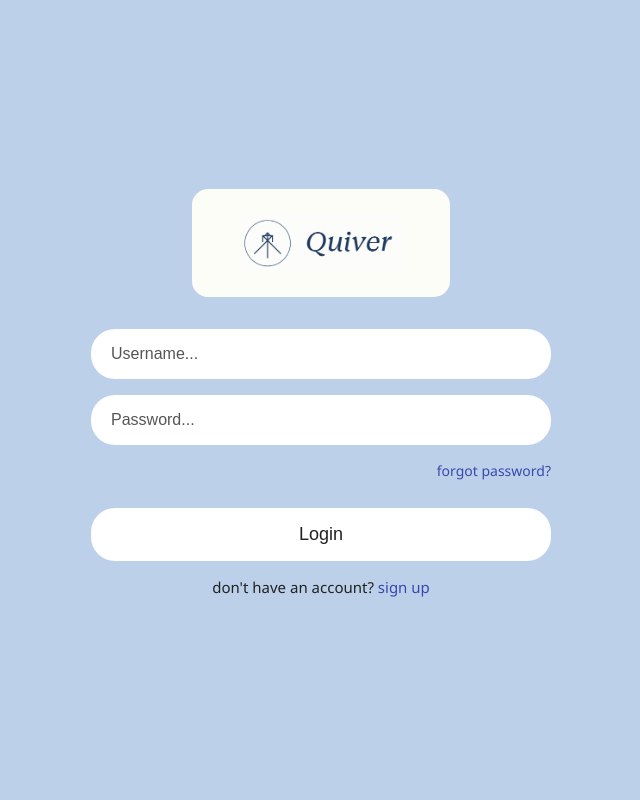
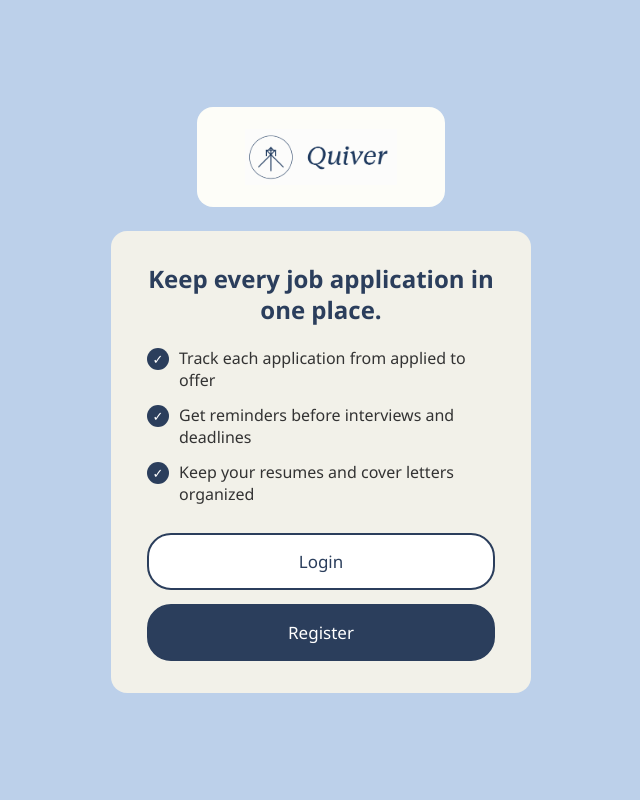
Before and after one commit to dawrinmiller/Quiver, a Django app: page / in a window 1280 px wide. Shown: the whole page, without its empty margins (319-959 px from the left). Run offline with Django 5.2, Linux system fonts and the light colour scheme.

Commit message:
added the launch page v1"not  sure i  like  the look yet"

```diff
--- /dev/null
+++ b/tracker/static/tracker/css/Launch.css
@@ -0,0 +1,135 @@
+/* Fill the window with the site's light blue and center the launch content. */
+html,
+body {
+    margin: 0;
+    min-height: 100vh;
+}
+
+body {
+    background-color: #bcd0ea;
+    font-family: 'Segoe UI', Arial, sans-serif;
+    display: flex;
+    align-items: center;
+    justify-content: center;
+}
+
+/* Stack the logo and the welcome panel in one column. */
+.launch-container {
+    display: flex;
+    flex-direction: column;
+    align-items: center;
+    width: 100%;
+    max-width: 460px;
+    padding: 40px 20px;
+    box-sizing: border-box;
+}
+
+/* Give the logo a light rounded card, like the login page. */
+.logo-card {
+    background-color: #fdfdf8;
+    border-radius: 16px;
+    padding: 22px 48px;
+    display: flex;
+    align-items: center;
+    justify-content: center;
+    margin-bottom: 24px;
+}
+
+.logo-image {
+    height: 56px;
+    width: auto;
+}
+
+/* Hold the welcome message in the same cream panel used across the site. */
+.launch-panel {
+    background-color: #f2f1e9;
+    border-radius: 16px;
+    padding: 32px 36px;
+    width: 100%;
+    box-sizing: border-box;
+}
+
+/* Style the main welcome line. */
+.launch-title {
+    margin: 0 0 22px 0;
+    font-size: 24px;
+    font-weight: 600;
+    line-height: 1.3;
+    color: #2b3e5c;
+    text-align: center;
+}
+
+/* List what Quiver does, each with a small round check mark. */
+.feature-list {
+    list-style: none;
+    margin: 0 0 28px 0;
+    padding: 0;
+    display: flex;
+    flex-direction: column;
+    gap: 12px;
+}
+
+.feature-list li {
+    position: relative;
+    padding-left: 32px;
+    font-size: 16px;
+    line-height: 1.4;
+    color: #333;
+}
+
+.feature-list li::before {
+    content: "\2713";
+    position: absolute;
+    left: 0;
+    top: 1px;
+    width: 22px;
+    height: 22px;
+    border-radius: 50%;
+    background-color: #2b3e5c;
+    color: #ffffff;
+    font-size: 13px;
+    line-height: 22px;
+    text-align: center;
+}
+
+/* Stack the Login and Register buttons. */
+.launch-actions {
+    display: flex;
+    flex-direction: column;
+    gap: 14px;
+}
+
+/* Shared rounded button shape. */
+.launch-btn {
+    display: block;
+    box-sizing: border-box;
+    width: 100%;
+    padding: 15px;
+    border-radius: 24px;
+    font-size: 17px;
+    font-weight: 500;
+    text-align: center;
+    text-decoration: none;
+}
+
+/* Login: white button with a navy outline so it stands out on the cream panel. */
+.launch-btn-light {
+    background-color: #ffffff;
+    color: #2b3e5c;
+    border: 2px solid #2b3e5c;
+}
+
+.launch-btn-light:hover {
+    background-color: #eef1f7;
+}
+
+/* Register: solid navy button, like the site's primary buttons. */
+.launch-btn-dark {
+    background-color: #2b3e5c;
+    color: #ffffff;
+    border: 2px solid #2b3e5c;
+}
+
+.launch-btn-dark:hover {
+    background-color: #223049;
+}
--- a/tracker/static/tracker/css/login.css
+++ b/tracker/static/tracker/css/login.css
@@ -28,6 +28,11 @@ body {
     align-items: center;
     justify-content: center;
     margin-bottom: 32px;
+}
+
+/* Keep the logo link from changing the logo card's layout. */
+.logo-card a {
+    display: flex;
 }
 
 /* Set the login logo's displayed size. */
--- a/tracker/static/tracker/css/register.css
+++ b/tracker/static/tracker/css/register.css
@@ -25,6 +25,11 @@ body {
     align-items: center;
     justify-content: center;
     margin-bottom: 24px;
+}
+
+/* Keep the logo link from changing the logo card's layout. */
+.logo-card a {
+    display: flex;
 }
 
 .logo-image {
--- /dev/null
+++ b/tracker/templates/tracker/Launch.html
@@ -0,0 +1,48 @@
+{# Welcome visitors and send them to log in or create an account. #}
+{% load static %}
+<!DOCTYPE html>
+<html lang="en">
+    <head>
+        <meta charset="utf-8">
+        <meta name="viewport" content="width=device-width, initial-scale=1">
+        <title>
+            Quiver
+        </title>
+        <link rel="stylesheet" href="{% static 'tracker/css/launch.css' %}">
+    </head>
+    <body>
+        <main class="launch-container">
+            <div class="logo-card">
+                <img
+                    src="{% static 'tracker/images/QuiverLightLogo.png' %}"
+                    alt="Quiver logo"
+                    class="logo-image"
+                    >
+            </div>
+            <section class="launch-panel">
+                <h1 class="launch-title">
+                    Keep every job application in one place.
+                </h1>
+                <ul class="feature-list">
+                    <li>
+                        Track each application from applied to offer
+                    </li>
+                    <li>
+                        Get reminders before interviews and deadlines
+                    </li>
+                    <li>
+                        Keep your resumes and cover letters organized
+                    </li>
+                </ul>
+                <div class="launch-actions">
+                    <a href="{% url 'login' %}" class="launch-btn launch-btn-light">
+                        Login
+                    </a>
+                    <a href="{% url 'register' %}" class="launch-btn launch-btn-dark">
+                        Register
+                    </a>
+                </div>
+            </section>
+        </main>
+    </body>
+</html>
--- a/tracker/templates/tracker/login.html
+++ b/tracker/templates/tracker/login.html
@@ -10,12 +10,14 @@
     </head>
     <body>
         <div class="login-container">
-            <div class="logo-card">
-                <img
-                    src="{% static 'tracker/images/QuiverLightLogo.png' %}"
-                    alt="Quiver logo"
-                    class="logo-image"
-                >
+             <div class="logo-card">
+                <a href="{% url 'launch' %}">
+                    <img
+                        src="{% static 'tracker/images/QuiverLightLogo.png' %}"
+                        alt="Quiver logo, back to start"
+                        class="logo-image"
+                    >
+                </a>
             </div>
             <form method="POST" class="login-form">
                 {% csrf_token %}
--- a/tracker/urls.py
+++ b/tracker/urls.py
@@ -46,7 +46,8 @@ urlpatterns = [
         views.document_delete_view,
         name='document_delete'
     ),
-    path('', views.login_view, name='login'),
+    path('', views.launch_view, name='launch'),
+    path('login/', views.login_view, name='login'),
     path('dashboard/', views.dashboard_view, name='dashboard'),
     path('applications/new/', views.new_application_view, name='new_application'),
     path(
--- a/tracker/views.py
+++ b/tracker/views.py
@@ -23,6 +23,12 @@ from .forms import (
 from .models import Application, Event, Notification, SecurityQuestion, Profile, Document
 from .notifications import create_event_notifications
 from .health import calculate_health, INTERVIEW_STATUSES
+
+# Show the launch page, or skip it for people who are already signed in.
+def launch_view(request):
+    if request.user.is_authenticated:
+        return redirect('dashboard')
+    return render(request, 'tracker/launch.html')
 
 # Handle visits to the login page.
 def login_view(request):
```
Also changed, not shown: tracker/templates/tracker/register.html (+7 -5 lines).
